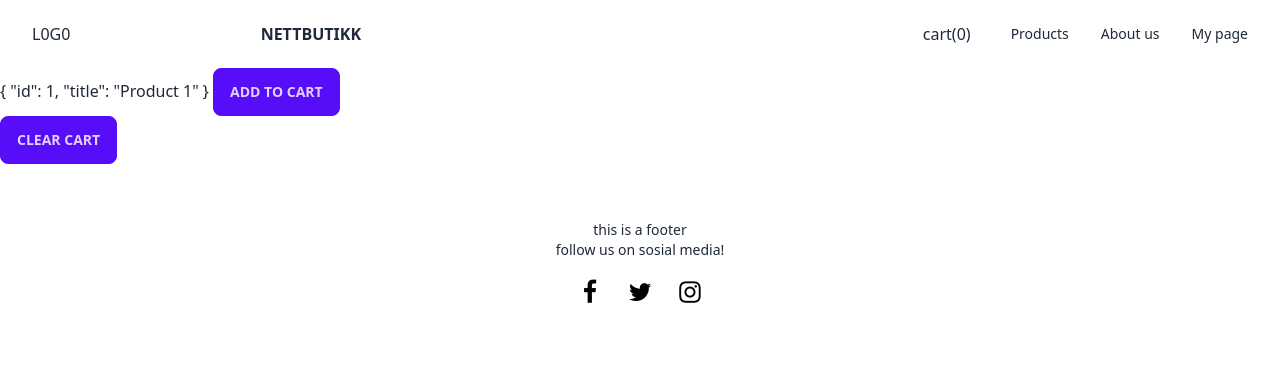
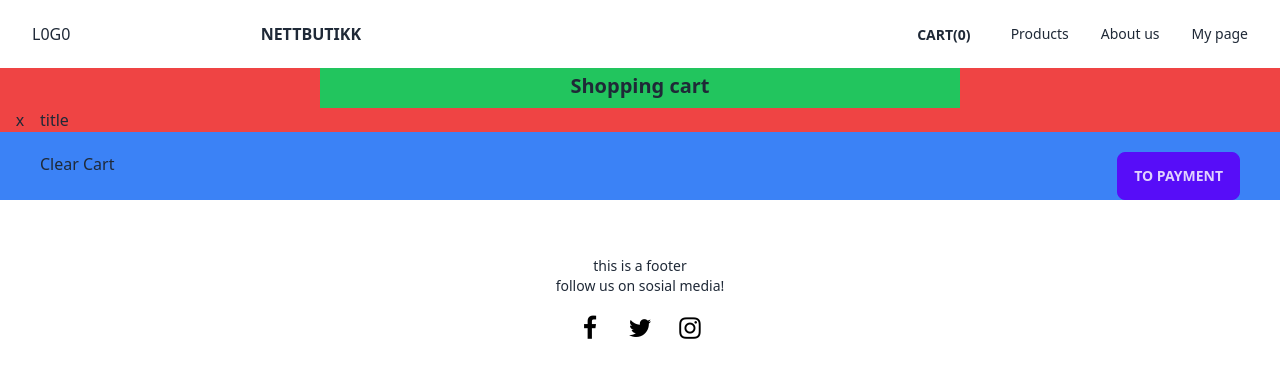
Before and after one commit to tomhaakon/hovedoppgave-fakestore, a Vue app: page /shoppingcart in a window 1280 px wide. Shown: the top 378 px of the page. Built offline with nearby package versions, Linux system fonts and the light colour scheme.

Commit message:
progress

```diff
--- a/src/App.vue
+++ b/src/App.vue
@@ -38,7 +38,7 @@
             </div>
             <div class="w-1/4 justify-end flex">
               <RouterLink to="/shoppingcart">
-                <span class=""
+                <span class="uppercase font-bold text-sm"
                   >cart({{ shoppingCartStore.cartItemCount }})</span
                 >
               </RouterLink>
--- a/src/components/ProductDialog.vue
+++ b/src/components/ProductDialog.vue
@@ -58,7 +58,10 @@
             </div>
             <div class="">
               <button
-                @click="productStore.closeDialog()"
+                @click="
+                  shoppingCartStore.addToCart(productStore.showSingleProduct) &
+                    productStore.closeDialog()
+                "
                 class="btn btn-primary w-full rounded-none"
               >
                 Kjøp
@@ -84,8 +87,10 @@
 import { computed } from "vue";
 import { RouterLink } from "vue-router";
 import { useProductStore } from "../stores/Productstore";
+import { useShoppingCartStore } from "../stores/Shoppingcartstore";
 
 const productStore = useProductStore();
+const shoppingCartStore = useShoppingCartStore();
 const isOpen = computed(() => productStore.showDialog);
 //console.log("productdialog: productstore.showDialog=", isOpen);
 </script>
--- a/src/components/ShoppingCart.vue
+++ /dev/null
@@ -1 +0,0 @@
-<template></template>
--- a/src/views/AboutView.vue
+++ b/src/views/AboutView.vue
@@ -2,9 +2,5 @@
   <div>
     <p class="font-bold text-xl">about</p>
   </div>
-
-  <shoppingCart />
 </template>
-<script setup>
-import shoppingCart from "@/components/ShoppingCart.vue";
-</script>
+<script setup></script>
--- a/src/views/ShoppingCartView.vue
+++ b/src/views/ShoppingCartView.vue
@@ -1,17 +1,44 @@
 <template>
-  <div v-for="item in cart" :key="item.id" v-if="cart">
-    {{ item.id }}
-    <button class="btn btn-primary" @click="removeFromCart(item.id)">
-      remove
-    </button>
+  <div class="bg-red-500">
+    <div class="flex h-10">
+      <div class="w-1/4"></div>
+      <div class="bg-green-500 w-2/4">
+        <p class="text-center font-bold text-xl p-1">Shopping cart</p>
+      </div>
+      <div class="w-1/4"></div>
+    </div>
+    <div class="">
+      <div class="flex">
+        <div class="w-10 flex justify-center">x</div>
+        <div class="w-5/8">title</div>
+        <div class="w-1/8"></div>
+        <div class="w-30"></div>
+      </div>
+      <div
+        v-for="item in cart"
+        :key="item.id"
+        v-if="cart"
+        class="bg-purple-500 flex"
+      >
+        <div class="w-10 flex justify-center">x</div>
+        <div class="bg-orange-500 w-full">{{ item.title }}</div>
+        <div></div>
+        <div class="w-1/8">
+          <button class="w-1/8" @click="removeFromCart(item.id)">remove</button>
+        </div>
+      </div>
+    </div>
+    <div class="bg-blue-500 flex w-full pt-5">
+      <div class="w-full">
+        <button class="" @click="clearCart">
+          <p class="pl-10">Clear Cart</p>
+        </button>
+      </div>
+      <div class="flex justify-end pr-10">
+        <button class="btn btn-primary">To payment</button>
+      </div>
+    </div>
   </div>
-  <div v-for="product in products">
-    {{ product }}
-    <button class="btn btn-primary" @click="addToCart(product)">
-      Add to cart
-    </button>
-  </div>
-  <button class="btn btn-primary" @click="clearCart">Clear Cart</button>
 </template>
 
 <script setup>
```
